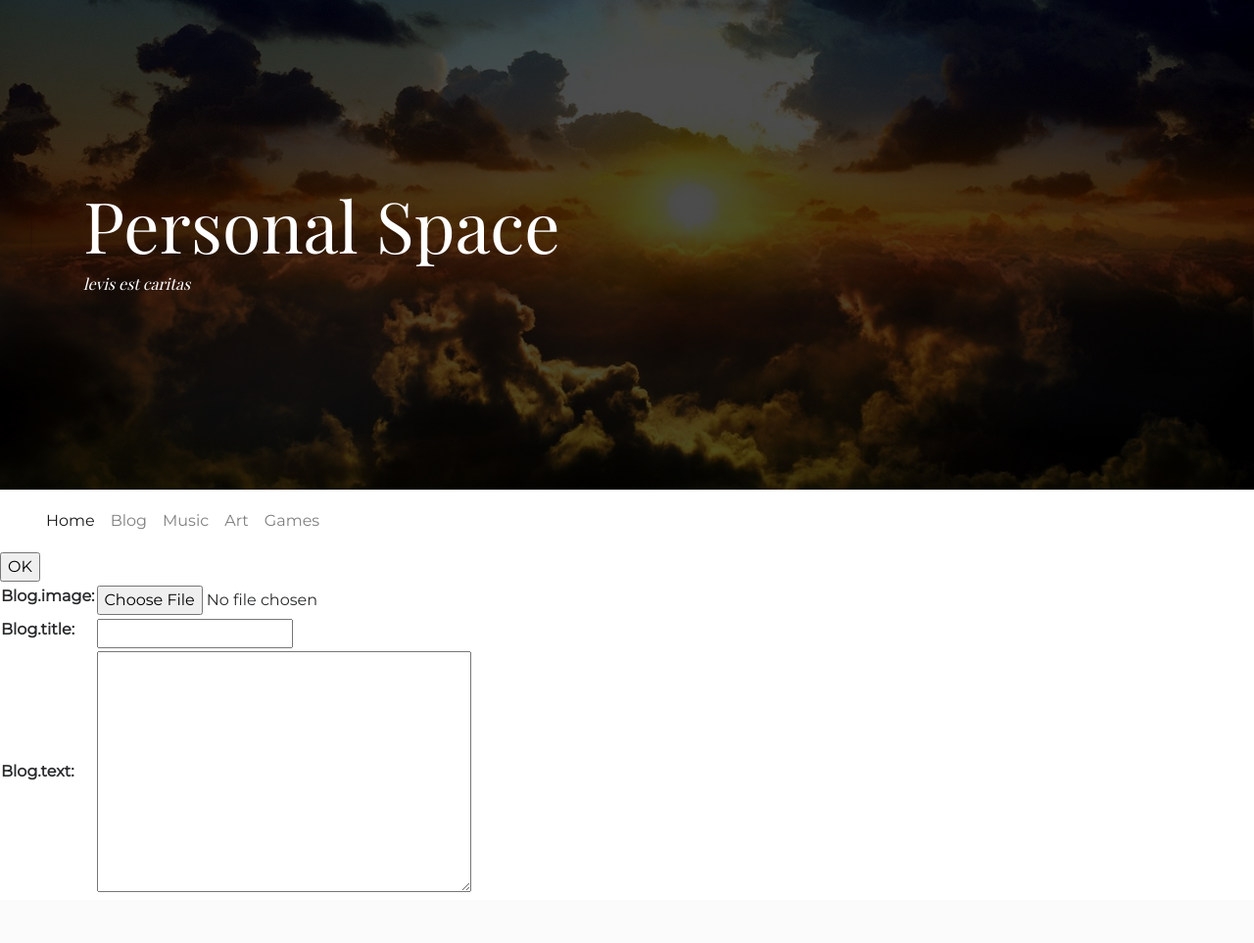
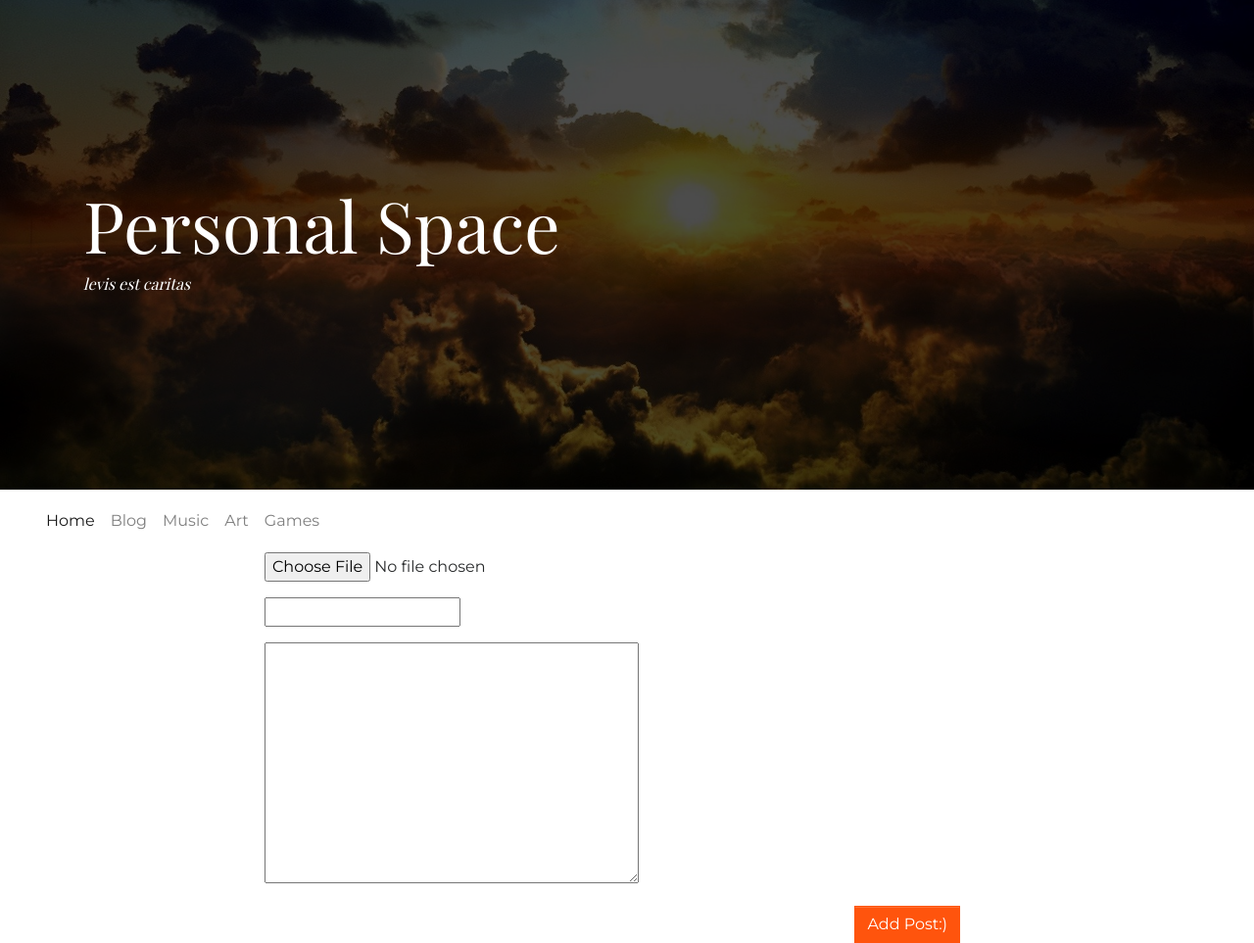
Before and after one commit to evgenyvmi/personalwebsite, a Django app: page /blog/create in a window 1280 px wide. Shown: the whole page at 98% size. Before the commit the page ends 911 px from the top, so only its background shows below. Run offline with Django 3.2, Linux system fonts and the light colour scheme; some libraries are stand-ins or nearby versions.

Commit message:
CRUD for blog page, some stying of, summernote settings

```diff
--- a/main/templates/Main/blog_create.html
+++ b/main/templates/Main/blog_create.html
@@ -1,14 +1,27 @@
 {% extends 'Main/base.html' %}
   {% block content %}
-      <form method="POST", enctype="multipart/form-data">
-		<table>
-			<td>
-				{% csrf_token %}
-	            {{form}}
-	            <div class="">
-	                    <input type="submit" value="OK">
-	            </div>
-	        </td>
-        </table>
-    </form>
+    <div class="container allign-center">
+      <div class="row w-100">
+      	<div class="col-12 col-sm-10 col-md-8 mx-auto">
+      		{% if post.image %}
+      		<img class="img-fluid" src="{{post.image.url}}">
+      		{% endif %}
+		      <form method="POST", enctype="multipart/form-data" class="form-horizontal">
+						{% csrf_token %}
+			            {% for field in form %}
+						    <div class="fieldWrapper form-group">
+						        {{ field.errors }}
+						        {{ field|safe }}
+						        {% if field.help_text %}
+						        <p class="help">{{ field.help_text|safe }}</p>
+						        {% endif %}
+						    </div>
+						{% endfor %}
+		        <div class="float-right">
+		                <input type="submit" value="Add Post:)" class="btn-primary btn">
+		        </div>
+	    </form>
+	</div>
+	</div>
+	</div>
   {% endblock %}
--- a/main/urls.py
+++ b/main/urls.py
@@ -1,6 +1,7 @@
 from django.conf.urls import url
 from . import views
-from django.views.generic import TemplateView
+from .views import *
+from django.views.generic import TemplateView, DeleteView
 
 
 urlpatterns = [
@@ -10,6 +11,8 @@ urlpatterns = [
 	url(r'^blog/create$', views.blog_create, name = 'blog_create'),
 	url(r'^blog/page/([-1,0-9]{1,2})$', views.blog_page, name = 'blog_page'),
 	url(r'^blog/edit/([-1,0-9]{1,2})$', views.blog_edit, name = 'blog_edit'),
+	url(r'^blog/post/([-1,0-9]{1,2})$', views.post, name = 'post'),
+	url(r'^blog/(?P<pk>\d+)/delete/$', BlogDeleteView.as_view(), name='blog_delete'),
 	url(r'^music/$', views.music, name = 'music'),
 	url(r'^music/create$', views.music, name = 'music_create'),
 	url(r'^art/$', views.art, name = 'art'),
--- a/main/views.py
+++ b/main/views.py
@@ -1,10 +1,17 @@
+from django.views.generic.edit import *
+from django.urls import reverse_lazy
 from django.shortcuts import render
 from django.http import HttpResponseRedirect
 #from .forms import *
 from .models import *
 from .forms import *
+from django.core.urlresolvers import reverse
 
 # Create your views here.
+class BlogDeleteView(DeleteView):
+	"""docstring for blog_post_delete"""
+	model = blogPost
+	success_url = reverse_lazy('blog')
 
 def main_page(request):
 	return render(request, 'Main/main_page.html')
@@ -15,7 +22,7 @@ def blog(request):
 	blog_posts = blogPost.objects.order_by('-date')
 	blog_posts = blog_posts[:3]
 	page = 0
-	print(blog_posts)
+	print(blog_posts[2].description)
 	return render(request, 'Main/blog.html', {'blog_posts': blog_posts, 'page': page})
 
 def blog_page(request, page):
@@ -40,9 +47,18 @@ def blog_create(request):
 def blog_edit(request, post_id):
 	post = blogPost.objects.get(id= post_id)
 	if request.method == 'POST':
-		pass
+		print(request.POST)
+		post.title = request.POST.get('title', '')
+		post.description = request.POST.get('description', '')
+		post.image =  request.POST.get('image', '')
+		post.save(update_fields=['description', 'title', 'image'])
+		return HttpResponseRedirect(reverse('blog'))
 	form = blogPostForm(initial={'title': post.title, 'description': post.description})
-	return render(request, 'Main/blog_edit.html', {'form': form})
+	return render(request, 'Main/blog_edit.html', {'form': form, 'post': post})
+
+def post(request, post_id):
+	post = blogPost.objects.get(id= post_id)
+	return render(request, 'Main/post.html', {'post': post})
 
 def music(request):
 	return render(request, 'Main/music.html')
```
Also changed, not shown: main/templates/Main/blog.html (+4 -3 lines), main/templates/Main/blog_edit.html (+24 -11 lines), main/templates/Main/blogpost_confirm_delete.html (added, +7 -0 lines), main/templates/Main/post.html (added, +24 -0 lines), personalwebsite/settings.py (+34 -0 lines), 1 other file.
